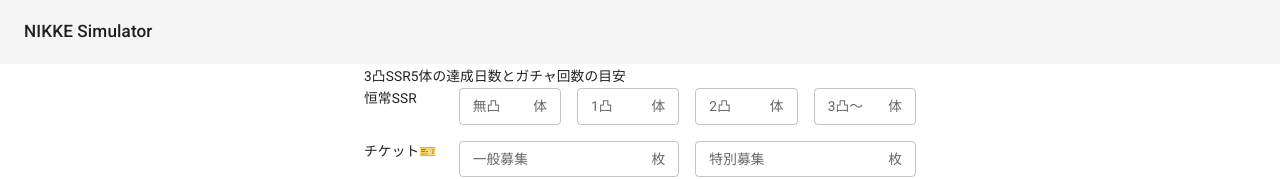
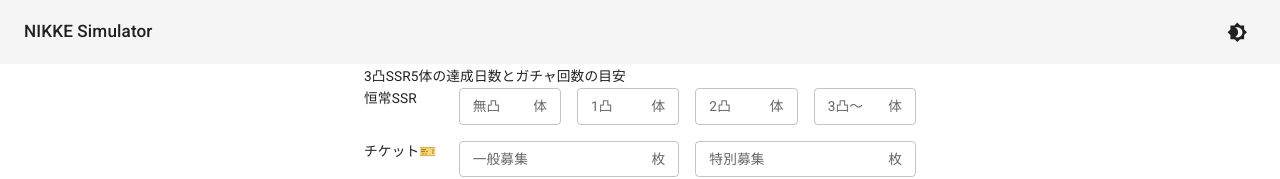
Before and after one commit to taroy5913/nikke-simulator, a React (Create React App) app: page / in a window 1280 px wide. Shown: the top 179 px of the page. Built offline with nearby package versions, Linux system fonts and the light colour scheme.

Commit message:
#22 Enable to switch theme light or dark.

```diff
--- a/src/Layout.tsx
+++ b/src/Layout.tsx
@@ -1,14 +1,33 @@
-import { AppBar, Box, Container, CssBaseline, Grid, Toolbar, Typography } from "@mui/material";
+import React from 'react';
+import { AppBar, Container, CssBaseline, IconButton, Toolbar, Typography } from "@mui/material";
 import { createTheme, ThemeProvider } from "@mui/material/styles";
+import { Brightness4, Brightness7 } from '@mui/icons-material';
 import App from "./App";
 
+const ColorModeContext = React.createContext({
+    toggleColorMode: () => {}
+});
+
 const Layout = () => {
-   const theme = createTheme({
+    const [mode, setMode] = React.useState<"light" | "dark">("light");
+    const colorMode = React.useMemo(() => ({
+        toggleColorMode: () => {
+            setMode((prevMode) => (prevMode === "light" ? "dark" : "light"));
+        }
+    }), []);
+    const theme = React.useMemo(() => {
+        return createTheme({
+            palette: {
+                mode
+            },
             typography: {
                 fontSize: 12,
             }
         });
+    }, [mode]);
+
     return (
+        <ColorModeContext.Provider value={colorMode}>
             <ThemeProvider theme={theme}>
                 <CssBaseline />
                 <AppBar
@@ -21,15 +40,28 @@
                     }}
                 >
                     <Toolbar>
-                    <Typography variant="h6" color="inherit" noWrap>
+                        <Typography
+                            variant="h6"
+                            color="inherit"
+                            noWrap
+                            sx={{ flexGrow: 1 }}
+                        >
                             NIKKE Simulator
                         </Typography>
+                        <IconButton
+                            sx={{ml: 1}}
+                            onClick={colorMode.toggleColorMode}
+                            color="inherit"
+                        >
+                            {theme.palette.mode === "dark" ? <Brightness7 /> : <Brightness4 />}
+                        </IconButton>
                     </Toolbar>
                 </AppBar>
                 <Container component="main" maxWidth="sm" sx={{mb: 4}}>
                     <App />
                 </Container>
             </ThemeProvider>
+        </ColorModeContext.Provider>
     );
 
 };
```
Lines whose indentation alone changed are shown as unchanged.
